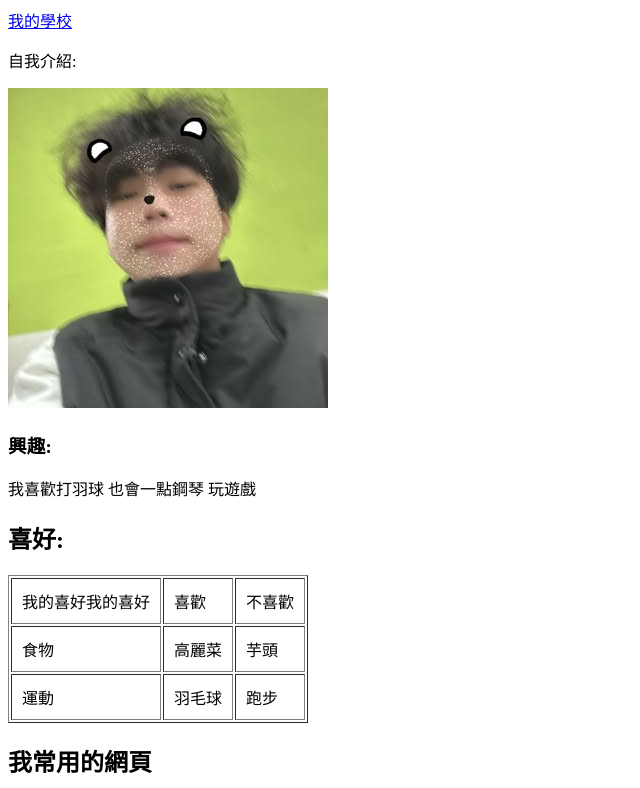
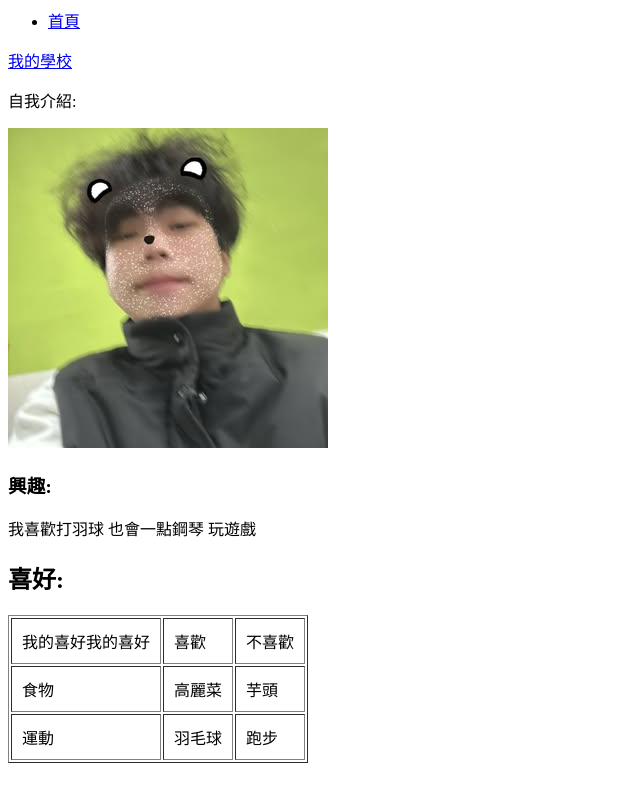
Before and after one commit to AHT00/STUSTTeam, a plain HTML site: page 123.html in a window 1280 px wide. Shown: the part 81-869 px from the top of the page, without its empty margins (0-640 px from the left). Drawn offline with Linux system fonts and the light colour scheme.

Commit message:
Update 123.html

```diff
--- a/123.html
+++ b/123.html
@@ -7,6 +7,15 @@
 </head>
 </body>
 <h1>我的個人資訊</h1>
+   <header>
+    <nav>
+        <ul>
+
+
+            <li><a href="index.html">首頁</a></li>
+        </ul>
+    </nav>
+</header>
 <a href="https://www.stust.edu.tw/">我的學校</a>
 <p>自我介紹:</p>
 <img src="1.jpg" alt="">
```
